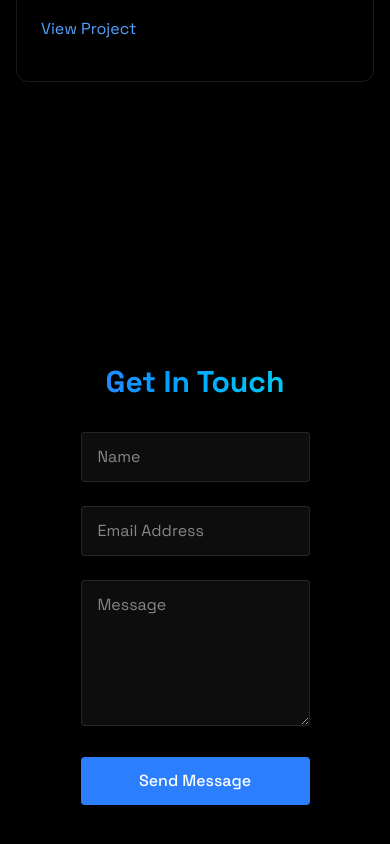
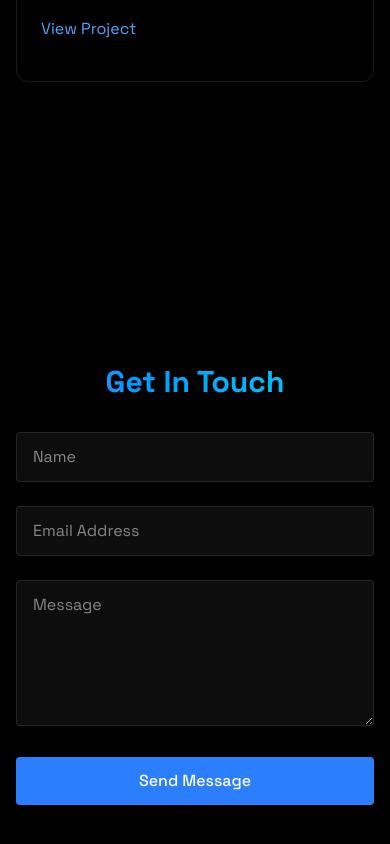
Before and after one commit to farazalam27/fqa-portfolio, a React (Vite) app: page / in a window 390 px wide. Shown: the part 3064-3908 px from the top of the page. Built offline with nearby package versions, Linux system fonts and the light colour scheme.

Commit message:
Had Claude take a look at my code lol

```diff
--- a/src/components/RevealOnScroll.jsx
+++ b/src/components/RevealOnScroll.jsx
@@ -1,6 +1,6 @@
 import {useEffect, useRef} from "react";
 
-export const RevealOnScroll = ({children}) => {
+export const RevealOnScroll = ({children, className = ""}) => {
 
     const ref = useRef(null)
 
@@ -17,7 +17,7 @@
     });
 
     return (
-        <div ref={ref} className="reveal">
+        <div ref={ref} className={`reveal w-full ${className}`}>
             {children}
         </div>
     );
--- a/src/components/sections/Contact.jsx
+++ b/src/components/sections/Contact.jsx
@@ -22,9 +22,9 @@
             .catch(() => alert('Oops! Something went wrong. Please try again.'));
     }
     return (
-        <section id="contact" className="min-h-screen flex items-center justify-center py-20">
-            <RevealOnScroll>
-                <div className="w-full max-w-5xl mx-auto px-4 sm:w-150">
+        <section id="contact" className="min-h-screen w-full flex items-center justify-center py-20 px-4">
+            <RevealOnScroll className="w-full max-w-screen-sm">
+                <div className="w-full">
                     <h2 className="text-3xl font-bold mb-8 bg-gradient-to-r from-blue-500 to-cyan-400 bg-clip-text text-transparent text-center">
                         Get In Touch
                     </h2>
```
